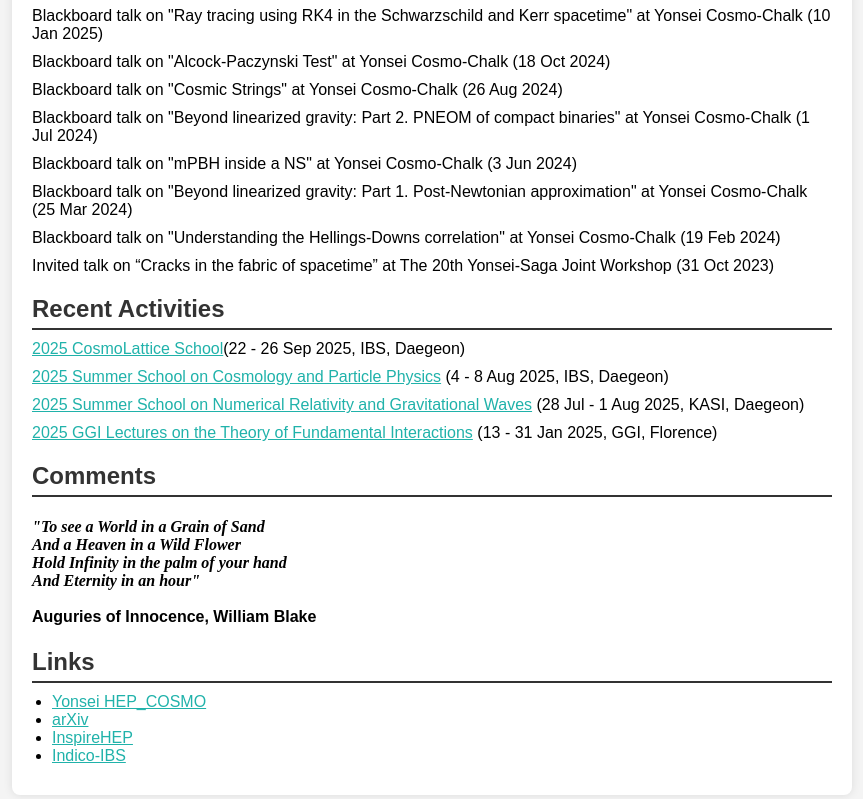
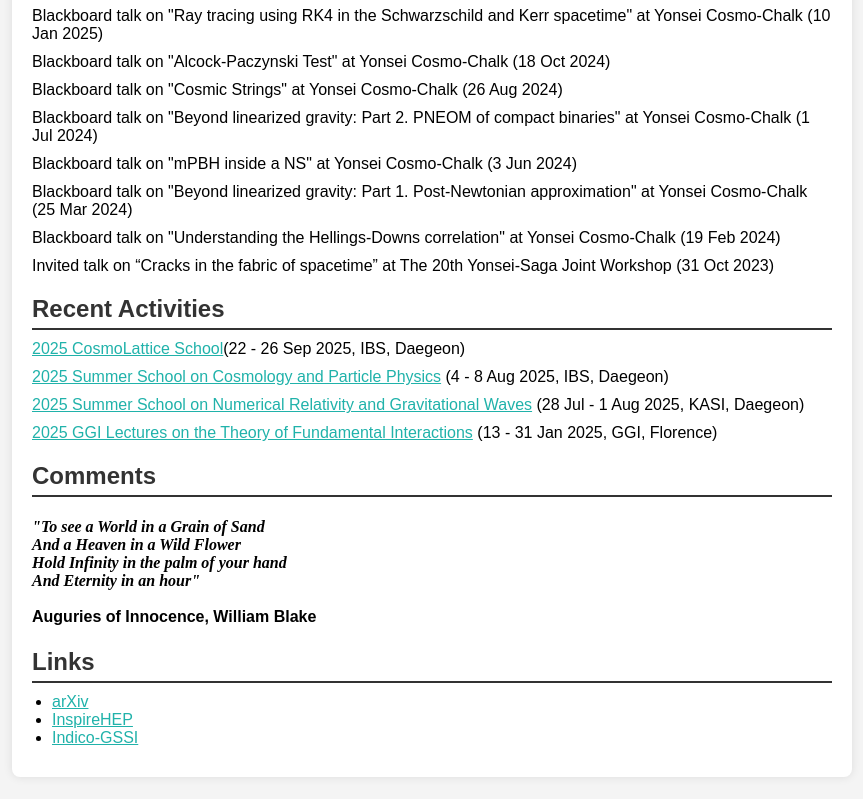
Before and after one commit to nayuta-psiomega/personal-website, a plain HTML site: page index.html in a window 1280 px wide. Shown: the part 827-1626 px from the top of the page, without its empty margins (208-1071 px from the left). Drawn offline with Linux system fonts and the light colour scheme.

Commit message:
Update index.html

```diff
--- a/index.html
+++ b/index.html
@@ -8,7 +8,7 @@
 </head>
 <body>
     <div class="container">
-        <h1>Welcome!</h1>
+        <h1>Ciao!</h1>
         <p>Juhoon Son (손주훈)</p>
 
         <h2>Contact Information</h2>
@@ -56,10 +56,9 @@
 
         <h2>Links</h2>
         <ul>
-            <li><a href="https://hepcosmo.yonsei.ac.kr/">Yonsei HEP_COSMO</a></li>
             <li><a href="https://arxiv.org/">arXiv</a></li>
             <li><a href="https://inspirehep.net/">InspireHEP</a></li>
-            <li><a href="https://indico.ibs.re.kr/">Indico-IBS</a></li>
+            <li><a href="https://indico.gssi.it/category/1/">Indico-GSSI</a></li>
         </ul>
     </div>
 </body>
```
